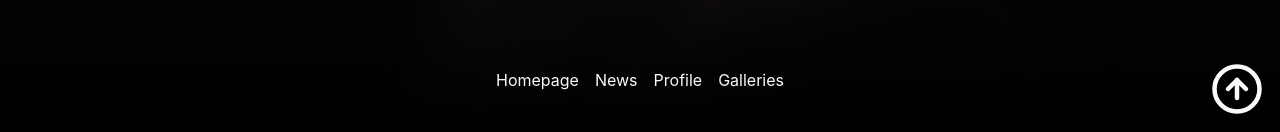
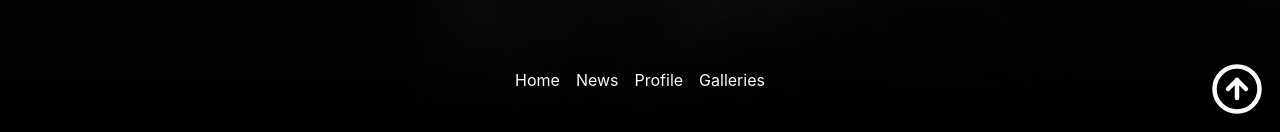
Before and after one commit to GalsenBoy/sandra-parfait-official, a React (Vite) app: page / in a window 1280 px wide. Shown: the part 668-800 px from the top of the page. Built offline with nearby package versions, Linux system fonts and the light colour scheme.

Commit message:
:lipstick: update: nav link Homepage to Home

```diff
--- a/src/components/header/header.tsx
+++ b/src/components/header/header.tsx
@@ -10,7 +10,7 @@ function Header() {
         <nav className="row-start-3 self-end">
           <menu className="flex justify-center gap-4">
             <li>
-              <a href="#">Homepage</a>
+              <a href="#">Home</a>
             </li>
             <li>
               <a href="#news">News</a>
```
